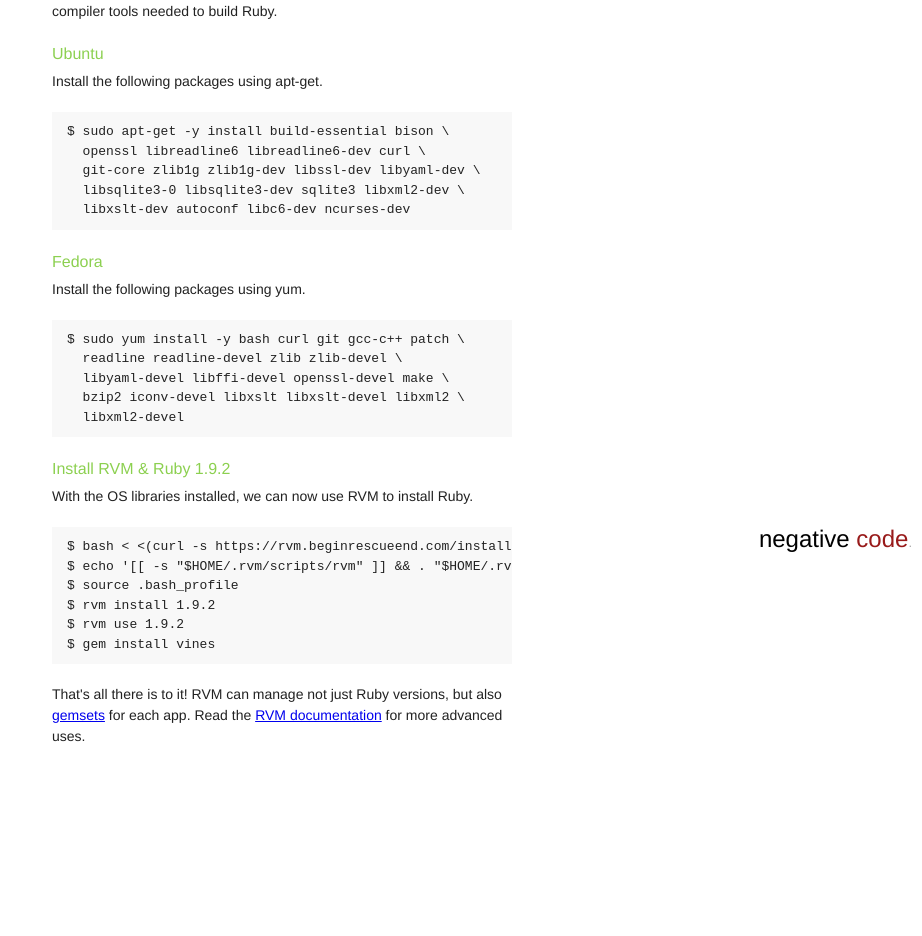
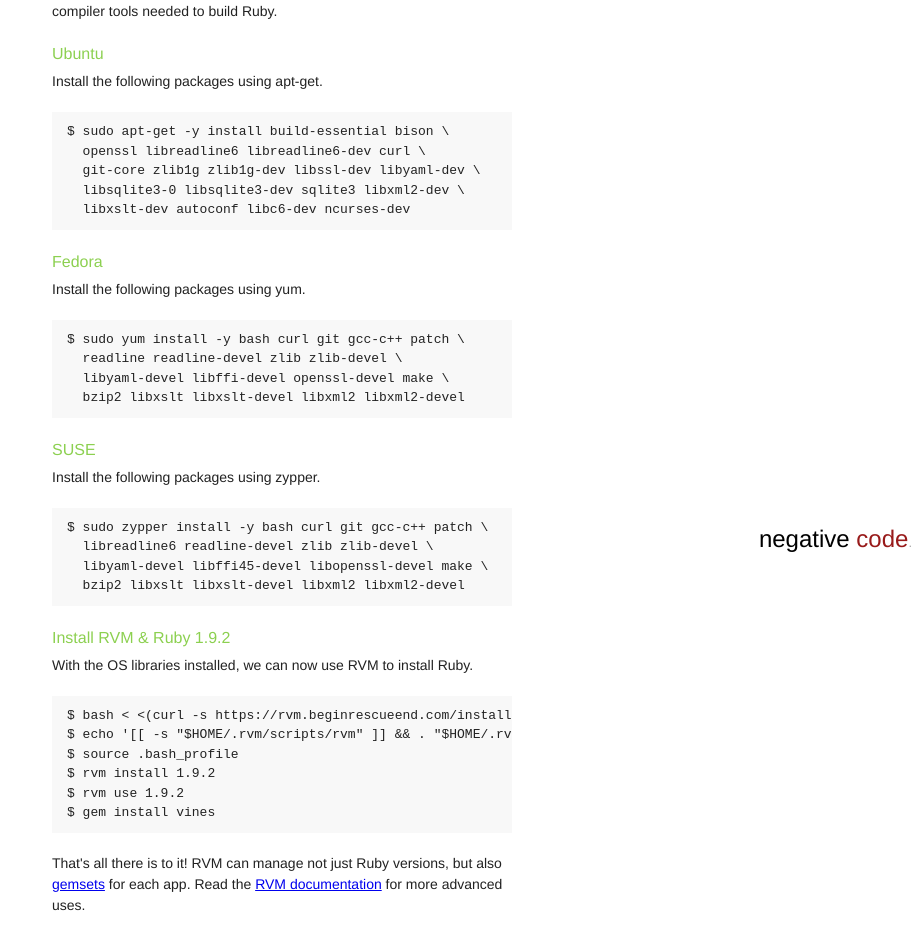
Before and after one commit to negativecode/vines, a Jekyll site: the page built from ruby.html, in a window 1280 px wide. Shown: the part 343-1279 px from the top of the page, without its empty margins (358-1280 px from the left). Built offline with Jekyll 4.4.1, drawn with Linux system fonts in a browser that asks for light colours; before the commit the page ends 1110 px from its top, so only the background shows below that.

Commit message:
Add SUSE package install instructions.

```diff
--- a/ruby.html
+++ b/ruby.html
@@ -43,8 +43,18 @@
 $ sudo yum install -y bash curl git gcc-c++ patch \
   readline readline-devel zlib zlib-devel \
   libyaml-devel libffi-devel openssl-devel make \
-  bzip2 iconv-devel libxslt libxslt-devel libxml2 \
-  libxml2-devel
+  bzip2 libxslt libxslt-devel libxml2 libxml2-devel
+</pre>
+
+<h2>SUSE</h2>
+<p>
+  Install the following packages using zypper.
+</p>
+<pre>
+$ sudo zypper install -y bash curl git gcc-c++ patch \
+  libreadline6 readline-devel zlib zlib-devel \
+  libyaml-devel libffi45-devel libopenssl-devel make \
+  bzip2 libxslt libxslt-devel libxml2 libxml2-devel
 </pre>
 
 <h2>Install RVM &amp; Ruby 1.9.2</h2>
```
